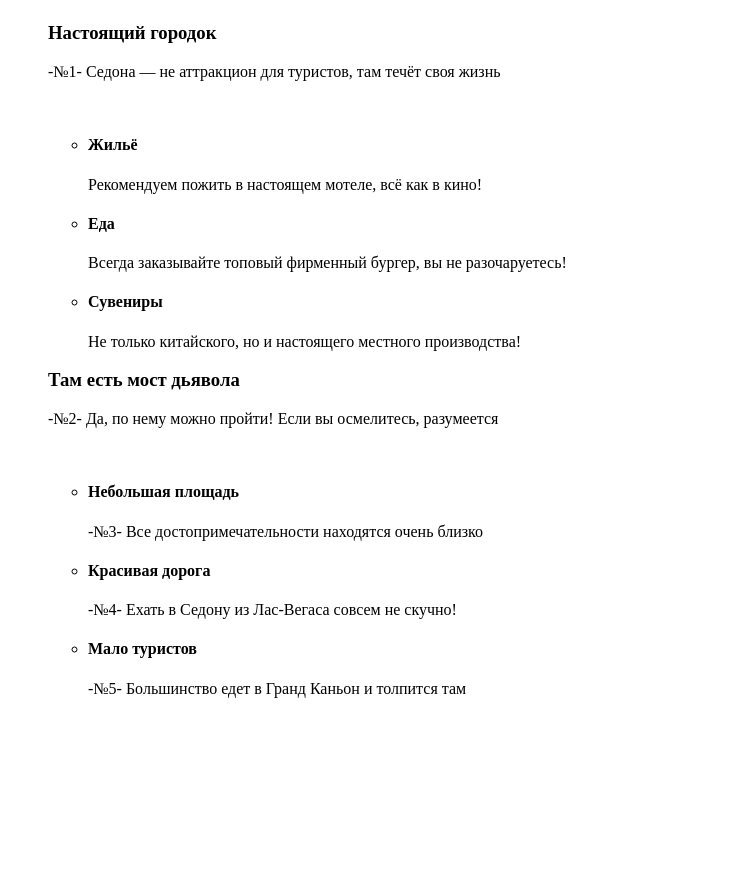
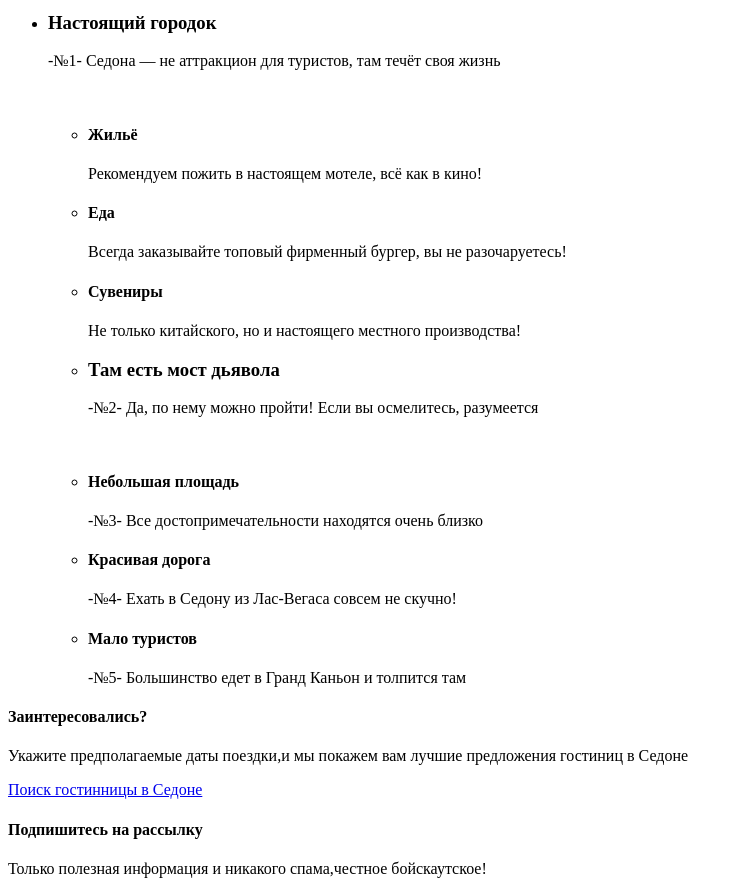
Before and after one commit to htmlacademy-htmlcss/1901473-sedona-33, a plain HTML site: page index.html in a window 1280 px wide. Shown: the part 400-1294 px from the top of the page, without its empty margins (0-743 px from the left). Before the commit the page ends 1114 px from the top, so only its background shows below. Drawn offline with Linux system fonts and the light colour scheme.

Commit message:
Продолжаю правку кода и разметку главно страницы

```diff
--- a/index.html
+++ b/index.html
@@ -6,6 +6,7 @@
   </head>
   <body>
 <header class="page header">
+  <img class="logo" src="" width="" height="" alt="">
   <nav class="navigation">
     <ul class="navigation-list">
       <li class="navigation-item">
@@ -24,9 +25,10 @@
       </li>
       <li class="navigation-item">
         <a class="navigation-link" href="#">Избранное</a>
+        <span>12</span>
       </li>
       <li class="navigation-item">
-        <a class="navigation-link" href="#">Кнопка</a>
+        <a class="navigation-link" href="#">Хочу сюда!</a>
       </li>
     </ul>
   </nav>
@@ -43,10 +45,8 @@
 <section class="">
   <p class="">Седона — небольшой городок в Аризоне, заслуживающий большего!</p>
   <h2 class="">Рассмотрим 5 причин, по которым Седона круче, чем гранд каньон!</h2>
-  <ul class="">
-    <li class="">
-
-    </li>
+  <ul class="advantages">
+    <li class="advantages-item">
     <div>
     <h3>Настоящий городок</h3>
     <p>
@@ -55,44 +55,43 @@
     </p>
     </div>
     <img class="" src="">
-    <ul class="">
-      <li class="">
+    <ul class="subadvantages">
+      <li class="subadvantages-item">
       <h4>Жильё</h4>
       <p>Рекомендуем пожить в настоящем мотеле, всё как в кино!</p>
       </li>
-      <li class="">
+      <li class="subadvantages-item">
       <h4>Еда</h4>
       <p>Всегда заказывайте топовый фирменный бургер, вы не разочаруетесь!</p>
       </li>
-      <li class="">
+      <li class="subadvantages-item">
       <h4>Сувениры</h4>
       <p>Не только китайского, но и настоящего местного производства!</p>
-      </li>
-  </ul>
-  <div>
+    <div>
+      <li class="advantages-item">
     <h3>Там есть мост дьявола</h3>
     <p>
       <span>-№2-</span>
       Да, по нему можно пройти! Если вы осмелитесь, разумеется
     </p>
+    </li>
     </div>
     <img class="" src="">
-    <ul class="">
-      <li class="">
+      <li class="advantages-item">
        <h4>Небольшая площадь</h4>
        <p>
          <span>-№3-</span>
          Все достопримечательности находятся очень близко
        </p>
       </li>
-      <li>
+      <li class="advantages-item">
         <h4>Красивая дорога</h4>
         <p>
           <span>-№4-</span>
           Ехать в Седону из Лас-Вегаса совсем не скучно!
         </p>
       </li>
-      <li>
+      <li class="advantages-item">
         <h4>Мало туристов</h4>
         <p>
           <span>-№5-</span>
@@ -101,7 +100,17 @@
       </li>
     </ul>
 </section>
-
+<section class="">
+ <h4>Заинтересовались?</h4>
+ <p>
+  Укажите предполагаемые даты поездки,и мы покажем вам лучшие предложения гостиниц в Седоне
+ </p>
+ <a class="navigation-link" href="hotels.html">Поиск гостинницы в Седоне</a>
+</section>
+<section class="">
+<h4>Подпишитесь на рассылку</h4>
+<p>Только полезная информация и никакого спама,честное бойскаутское!</p>
+</section>
 </main>
   </body>
 </html>
```
Also changed, not shown: hotels.html (added).
